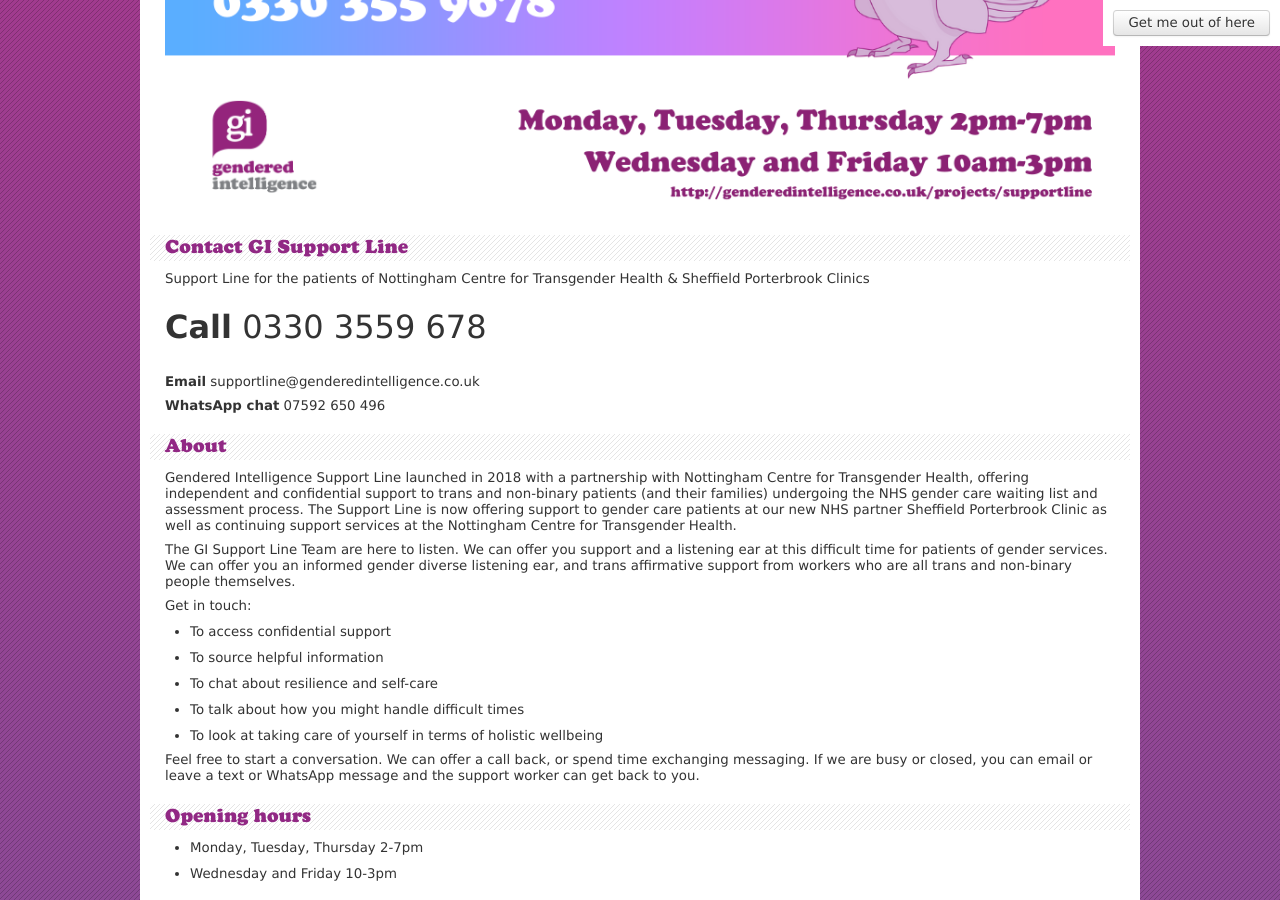
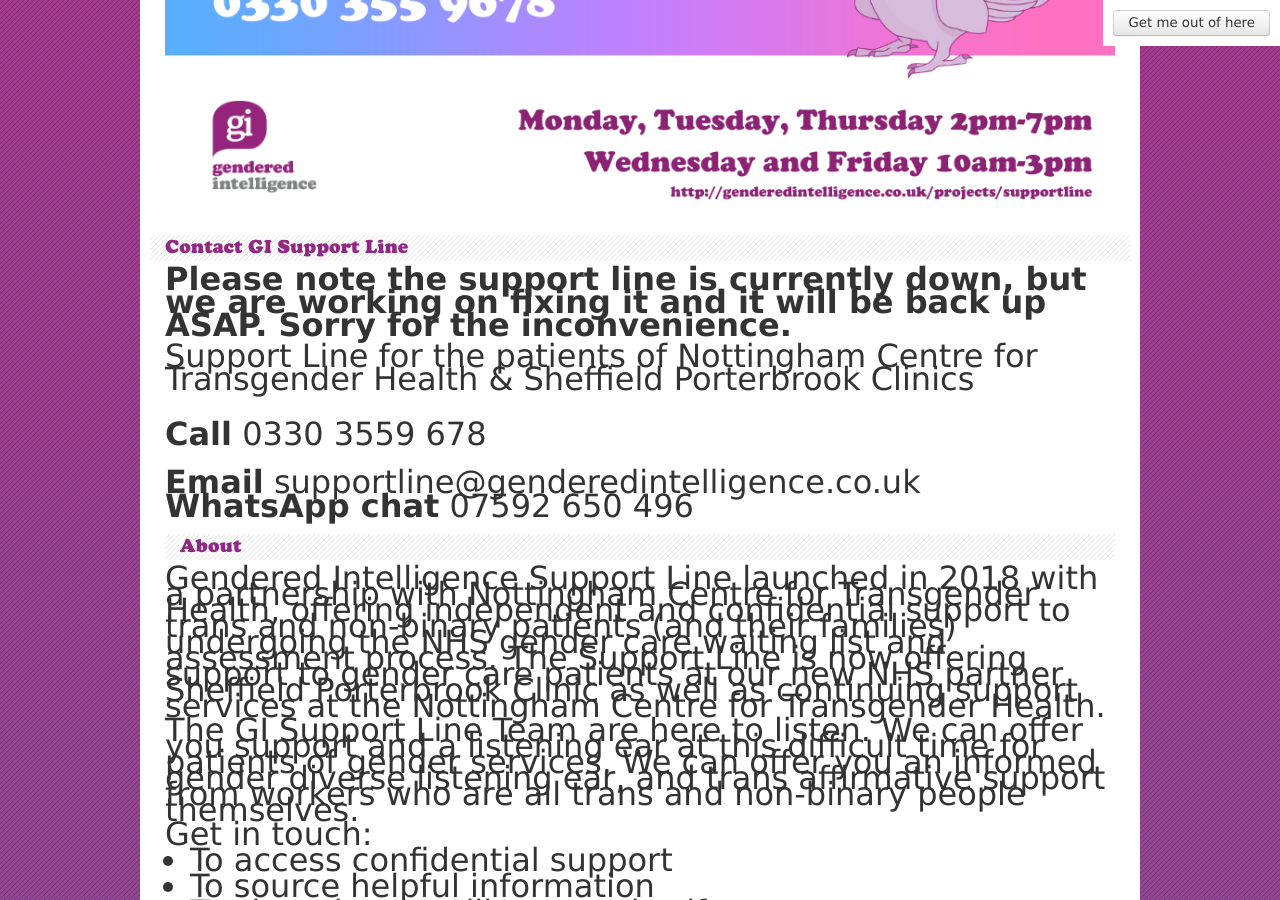
Before and after one commit to gracehagger/genderedintelligence.co.uk, a Jekyll site: the page built from projects/supportline.html, in a window 1280 px wide and 900 px high, scrolled down 546 px. Built offline with Jekyll 4.4.1, drawn with Linux system fonts in a browser that asks for light colours; nearby versions of some CDN libraries.

Commit message:
Update supportline.html
Emergency support line down message

```diff
--- a/projects/supportline.html
+++ b/projects/supportline.html
@@ -17,6 +17,8 @@
 <p><center><img src="/static/images/dropbox/o9717xmjvjypguc/Support%20Line%20extended%20hours%20v2.png"></center></p>
 
 <h2>Contact GI Support Line</h2>
+
+<p><font size="+3"> <strong>Please note the support line is currently down, but we are working on fixing it and it will be back up ASAP. Sorry for the inconvenience.</strong>
 
 <p>Support Line for the patients of Nottingham Centre for Transgender Health &amp; Sheffield Porterbrook Clinics</p>
 
```
